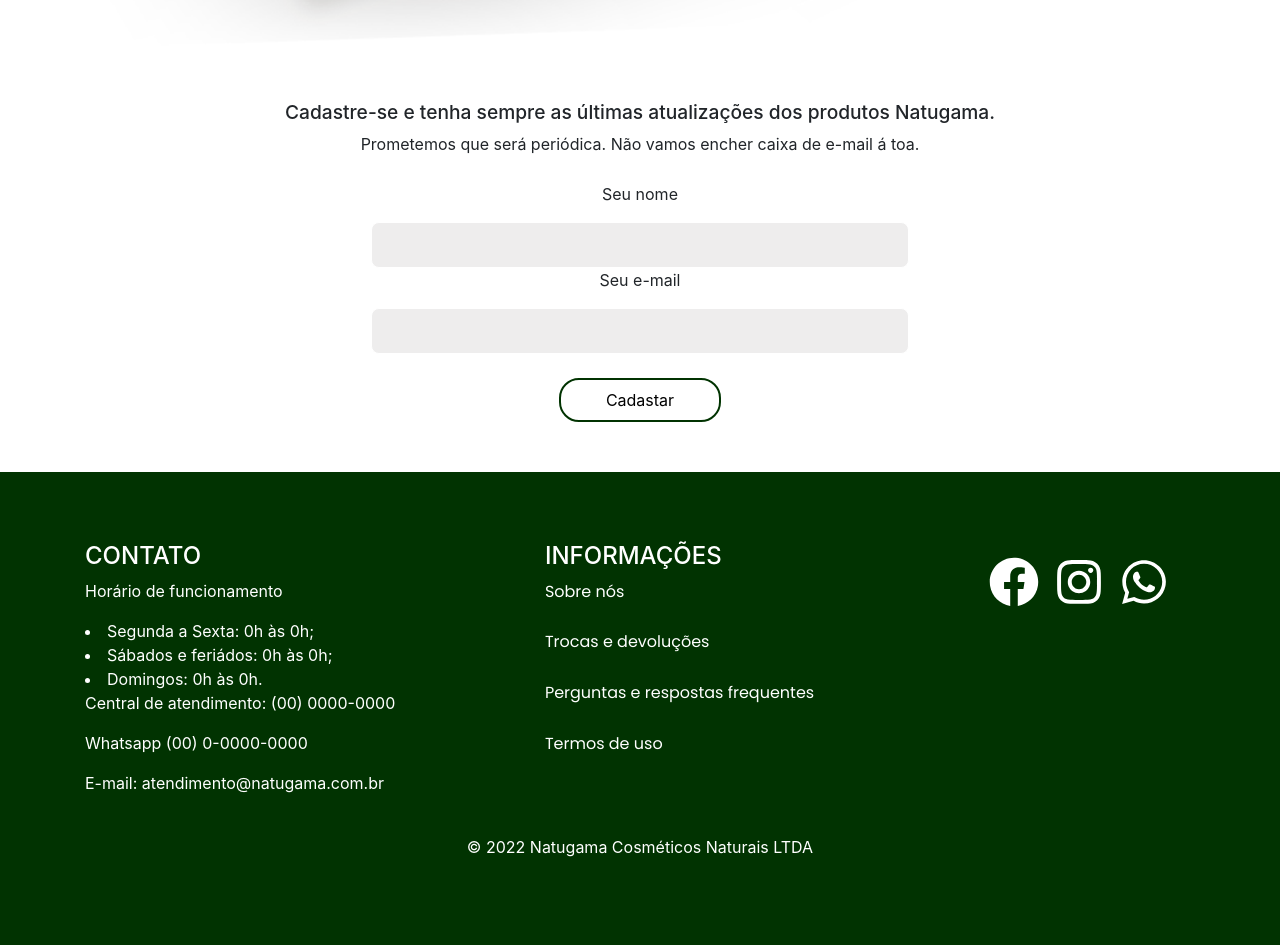
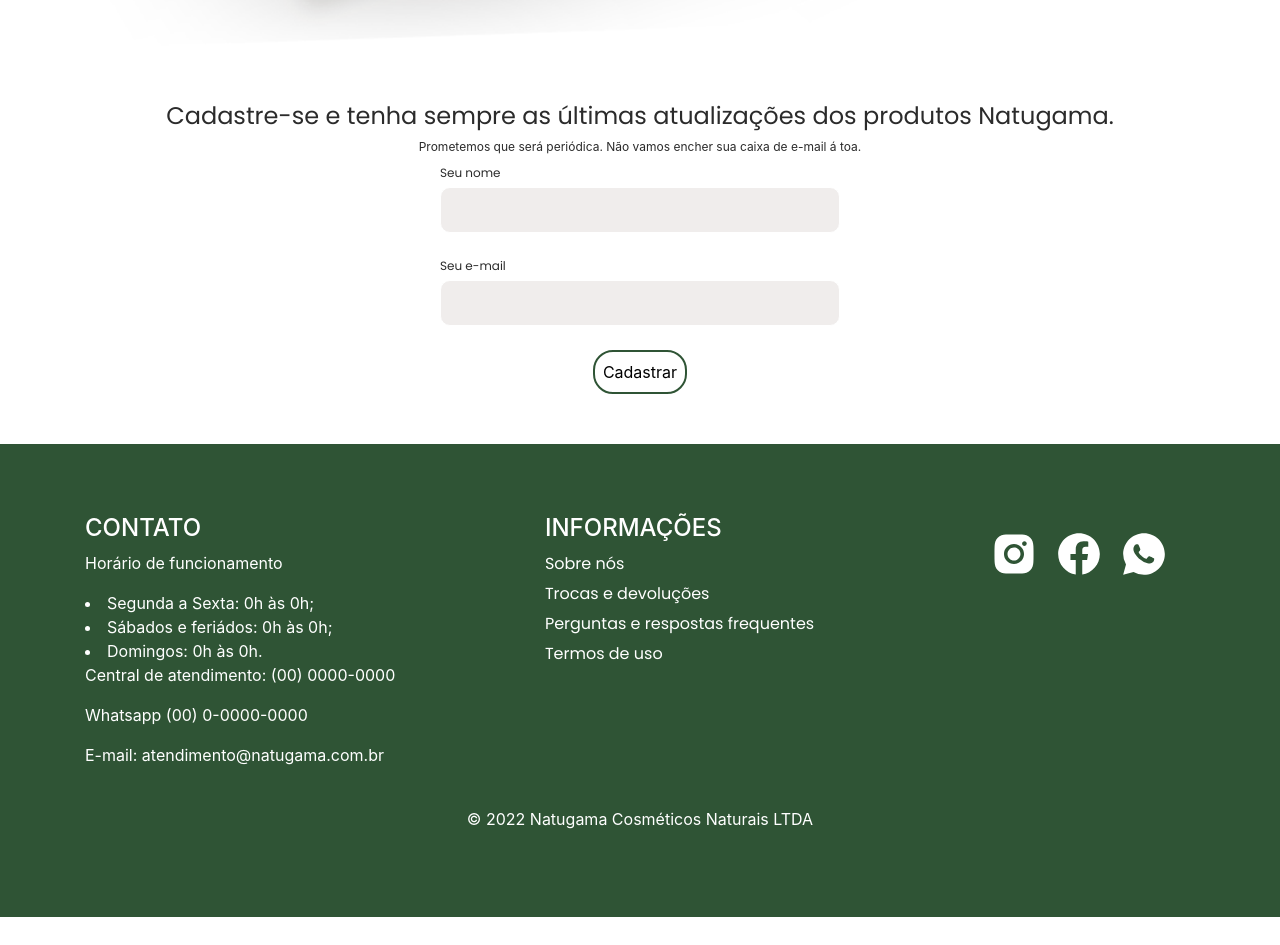
Before and after one commit to francine-hoffmann/Projeto-Chefao-XP40, a React (Create React App) app: page / in a window 1280 px wide. Shown: the part 1700-2645 px from the top of the page. After the commit the page ends 2617 px from the top, so only its background shows below. Built offline with nearby package versions, Linux system fonts and the light colour scheme; no server answers.

Commit message:
feita alteração de logo social, ajustes de espaçamentos, e finalizando o newsletter

```diff
--- a/src/components/Footer/index.js
+++ b/src/components/Footer/index.js
@@ -1,4 +1,5 @@
-import {FaFacebook, FaInstagram, FaWhatsapp} from 'react-icons/fa';
+import { AiFillInstagram } from "react-icons/ai";
+import { RiWhatsappFill, RiFacebookCircleFill } from "react-icons/ri";
 import './styles.css'
 
 function Footer() {
@@ -27,9 +28,9 @@ function Footer() {
                     </div>
                     <div className='social'>
                         <ul className='social_links'>
-                            <a href='https://www.facebook.com'  target='_blank' rel="noreferrer"><li><FaFacebook /></li></a>
-                            <a href='https://www.instagram.com' target='_blank' rel="noreferrer"><li><FaInstagram /></li></a>
-                            <a href='https://web.whatsapp.com'  target='_blank' rel="noreferrer"><li><FaWhatsapp /></li></a>
+                        <a href='https://www.instagram.com' target='_blank' rel="noreferrer"><li><AiFillInstagram /></li></a>
+                        <a href='https://www.facebook.com'  target='_blank' rel="noreferrer"><li><RiFacebookCircleFill /></li></a>
+                        <a href='https://web.whatsapp.com'  target='_blank' rel="noreferrer"><li><RiWhatsappFill /></li></a>
                         </ul>
                     </div>
 
--- a/src/components/Footer/styles.css
+++ b/src/components/Footer/styles.css
@@ -12,7 +12,7 @@
 }
 
 .footer{
-    background-color: rgb(1, 51, 1);
+    background-color: #2f5435;
     padding: 70px 0;
     color: white;
     width: 100%;
@@ -35,10 +35,5 @@ ul {
 .info > ul{
     display: flex;
     flex-direction: column;
+    gap: 5px;
 }
-
-@media (max-width: 600px) {
-    .body {
-        width: 100%;
-    }
-}
--- a/src/components/Newsletter/index.js
+++ b/src/components/Newsletter/index.js
@@ -4,24 +4,29 @@ import './newsletter.css';
 
 function Newsletter() {
     return (
-        <div>
-            <section className='newsletter'>
-                <h3> Cadastre-se e tenha sempre as últimas
-                    atualizações dos produtos Natugama.
-                </h3>
-                <p>Prometemos que será periódica. Não vamos encher
-                    caixa de e-mail á toa.
-                </p>
-                <form method='POST'>
+        <div className="newsletter">
+        <section>
+            <h2>
+                Cadastre-se e tenha sempre as últimas
+                atualizações dos produtos Natugama.
+            </h2>
+            <h5>
+                Prometemos que será periódica. Não vamos encher
+                sua caixa de e-mail á toa.
+            </h5>
+            <div className="formulario">
+                <form method="POST">
                     <p>Seu nome</p>
-                    <input type='text' required></input>
+                    <input type="text" required></input>
+                    <br></br><br></br>
                     <p>Seu e-mail</p>
-                    <input type='email' required></input>
-                    <br></br>
-                    <button>Cadastar</button>
+                    <input type="email" required></input>
+                    <br></br><br></br>
+                    <button>Cadastrar</button>
                 </form>
-            </section>
-        </div>
+            </div>
+        </section>
+    </div>
     )
 
 
--- a/src/components/Newsletter/newsletter.css
+++ b/src/components/Newsletter/newsletter.css
@@ -1,39 +1,71 @@
-.newsletter {
-    display: flex;
-    flex-direction: column;
-    text-align: center;
-    padding: 50px 8%;
+* {
+    margin: 0;
+    padding: 0;
 }
 
-.newsletter form {
+.newsletter {
+    width: 100%;
     display: flex;
-    margin-top: 10px;
-    flex-direction: column;
-    align-items: center;
+    justify-content: center;
+    padding: 50px 8px;
 }
 
-.newsletter input {
-    outline: none;
+.newsletter h2 {
+    font-family: 'Poppins';
+    font-style: normal;
+    font-weight: 450;
+    font-size: 24px;
+    line-height: 29px;
+    display: flex;
+    align-items: center;
+    text-align: center;
+    color: #2b2b2b;
 }
 
-h3 {
-    font-size:  1.8em;
-    font-size: 1.2em;
+.newsletter h5 {
+    font-weight: 400;
+    font-size: 12px;
+    line-height: 18px;
+    display: flex;
+    justify-content: center;
+    color: #2b2b2b;
 }
 
-.newsletter form input {
-    width: 50%;
-    border-radius: 8px;
-    background-color: rgb(238, 237, 237);
-    border: 1px solid #fff ;
-    padding: 10px;
+.formulario {
+    display: flex;
+    justify-content: center;
 }
 
-.newsletter form button {
-    width: 15%;
+form input {
+    width: 400px;
+    border: none;
+    border-radius: 10px;
+    outline: none;
+    background-color: #f0edec;
+    border: 1px solid #fff;
+    padding: 10px;
+    margin-top: -15px;
+}
+
+form p {
+    font-family: 'Poppins';
+    font-style: normal;
+    font-weight: 400;
+    font-size: 12px;
+    line-height: 18px;
+    display: flex;
+    color: #2b2b2b;
+}
+
+form button {
     padding: 8px;
     border-radius: 20px;
-    border:  2px solid rgb(1, 51, 1);
-    background-color: #fff;
+    border:  2px solid #2f5435;
+    background-color: #ffffff;
     cursor: pointer;
 }
+
+.formulario form button {
+    margin: auto;
+    display: flex;
+}
```
